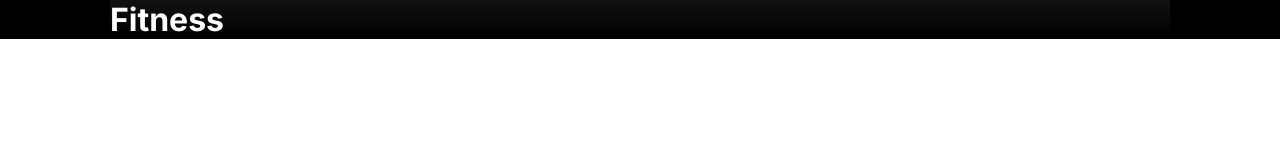
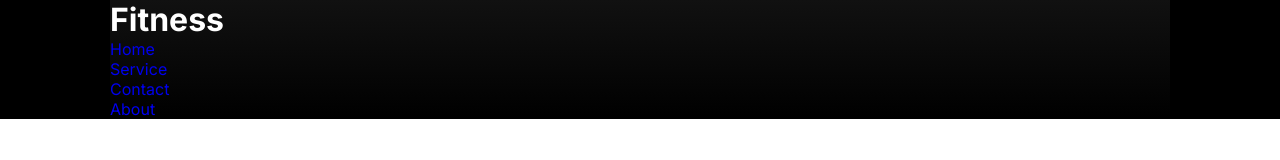
Before and after one commit to Nafees37/exercise-css-responsive-website, a plain HTML site: page index.html in a window 1280 px wide. Drawn offline with Linux system fonts and the light colour scheme.

Commit message:
Exercise-Css-Website

```diff
--- a/index.html
+++ b/index.html
@@ -18,7 +18,16 @@
     <div class="col-1">
       <h1>Fitness</h1>
     </div>
-    <div class="col-2"></div>
+    <div class="col-2">
+      <nav>
+        <ul>
+          <li><a href="#">Home</a></li>
+          <li><a href="#">Service</a></li>
+          <li><a href="#">Contact</a></li>
+          <li><a href="#">About</a></li>
+        </ul>
+      </nav>
+    </div>
   </header>
   </div>
 
```
